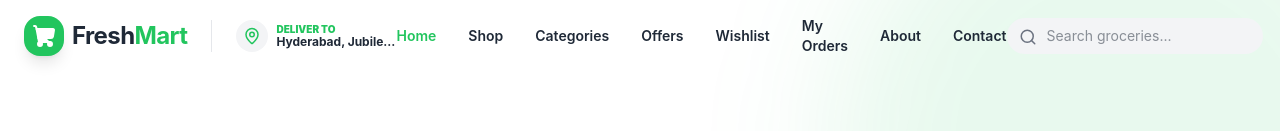
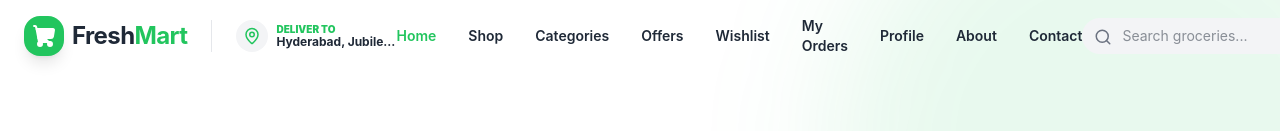
Before and after one commit to Ludhi109/FreshMart, a React (Vite) app in the folder frontend/: page / in a window 1280 px wide. Shown: the top 131 px of the page. Built offline with nearby package versions, Linux system fonts and the light colour scheme.

Commit message:
Add Profile link to Navbar for better visibility

```diff
--- a/frontend/src/components/Navbar.jsx
+++ b/frontend/src/components/Navbar.jsx
@@ -55,6 +55,7 @@ const Navbar = () => {
     { name: 'Offers', path: '/offers' },
     { name: 'Wishlist', path: '/wishlist' },
     { name: 'My Orders', path: '/orders' },
+    { name: 'Profile', path: '/profile' },
     { name: 'About', path: '/about' },
     { name: 'Contact', path: '/contact' },
   ];
```
